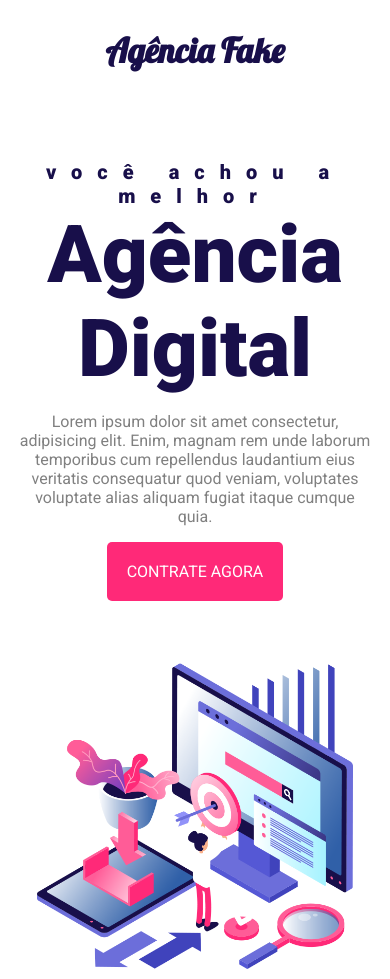
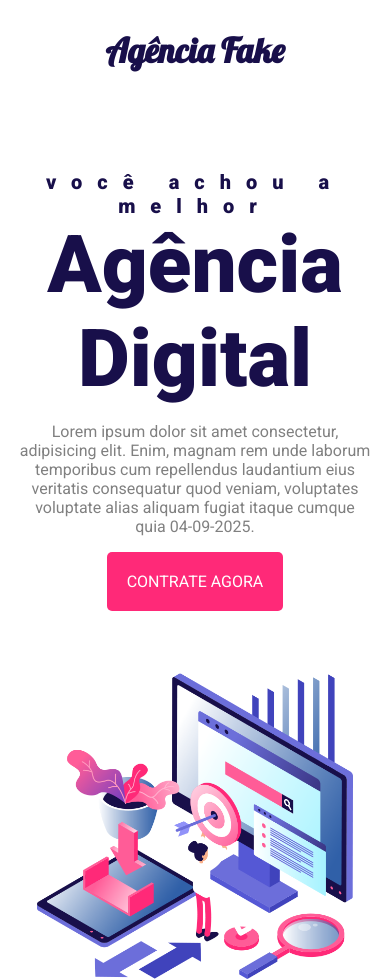
Before and after one commit to Rogersson34/agencia-fake, a plain HTML site: page index.html in a window 390 px wide. Shown: the top 979 px of the page. Drawn offline with Linux system fonts and the light colour scheme.

Commit message:
Alteração do  paragrafo index

```diff
--- a/css/estilo.css
+++ b/css/estilo.css
@@ -44,7 +44,7 @@ body {
     color: #180F4A;
     text-decoration: none;
     font-size: 20px;
-    padding: 21px 17px;
+    padding: 20px 16px;
 }
 
 .menu a:hover {
--- a/css/responsivo.css
+++ b/css/responsivo.css
@@ -13,7 +13,7 @@
     }
 
     .header {
-        padding-top: 40px;
+        padding-top: 50px;
     }
 
     .headline {
--- a/index.html
+++ b/index.html
@@ -30,7 +30,7 @@
             <h2 style="font-size:80px">Agência Digital</h2>
             <p>Lorem ipsum dolor sit amet consectetur, adipisicing elit. Enim, magnam rem unde laborum temporibus cum
                 repellendus laudantium eius veritatis consequatur quod veniam, voluptates voluptate alias aliquam fugiat
-                itaque cumque quia.</p>
+                itaque cumque quia 04-09-2025.</p>
             <a href="#" class="contact-btn">Contrate Agora</a>
         </div>
         <div class="img-headline">
```
